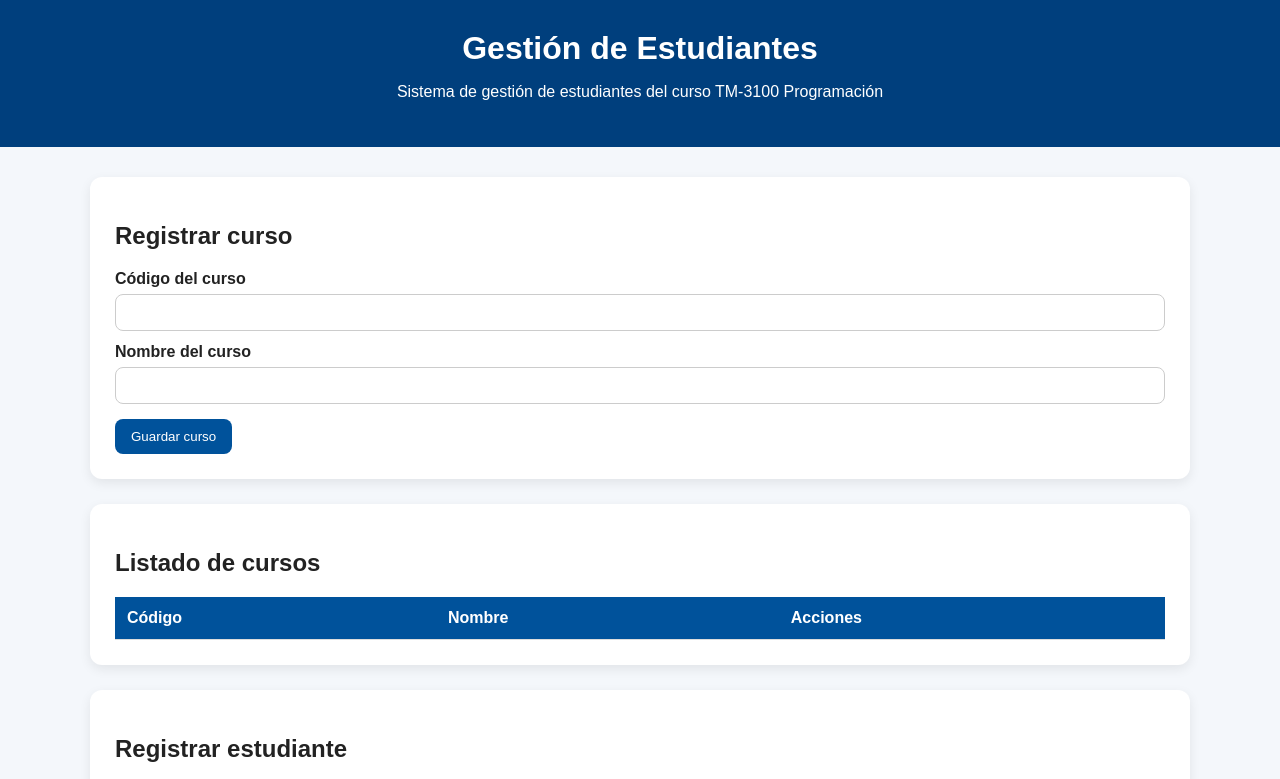
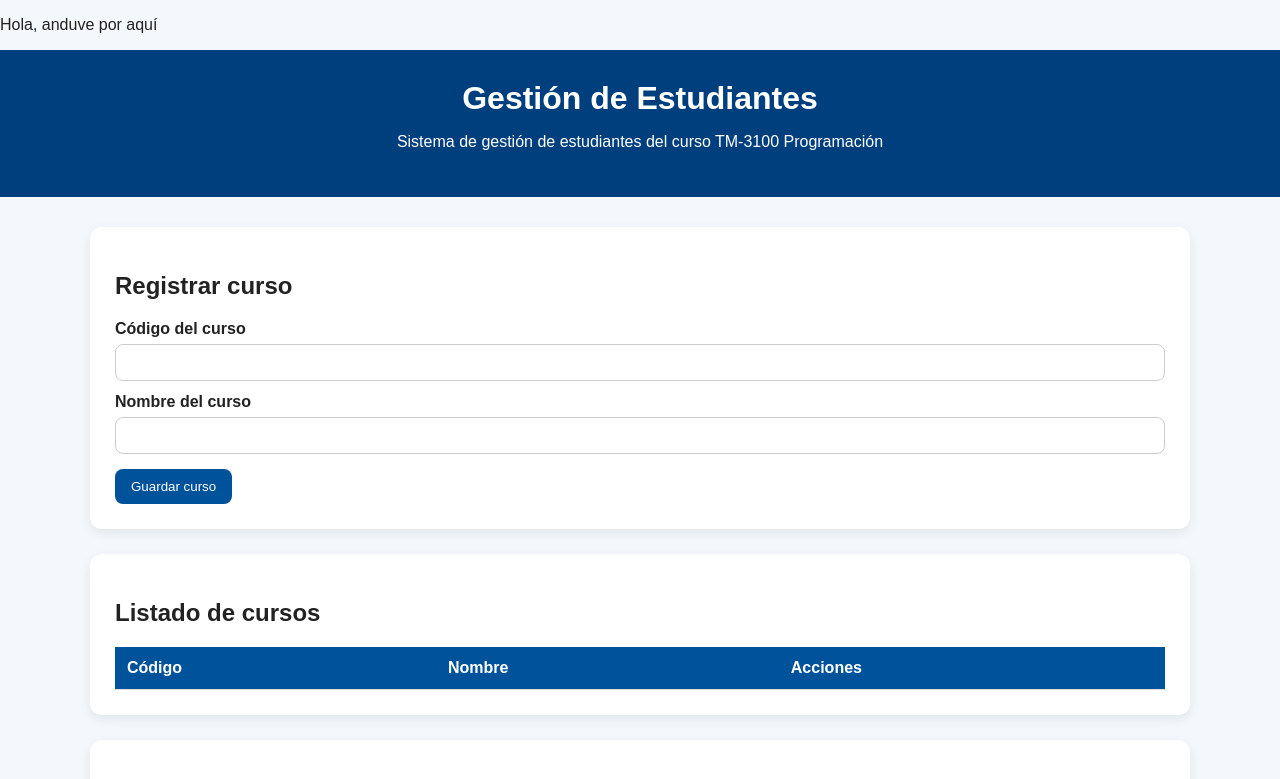
Before and after one commit to AllanCRC5/students_system_fronted, a plain HTML site: page index.html in a window 1280 px wide. Shown: the top 779 px of the page. Drawn offline with Linux system fonts and the light colour scheme; no server answers.

Commit message:
cambios en el html

```diff
--- a/index.html
+++ b/index.html
@@ -5,6 +5,7 @@
     <meta charset="UTF-8">
     <title>Gestión de Estudiantes</title>
     <link rel="stylesheet" href="css/styles.css">
+    <p>Hola, anduve por aquí</p>
 </head>
 
 <body>
```
